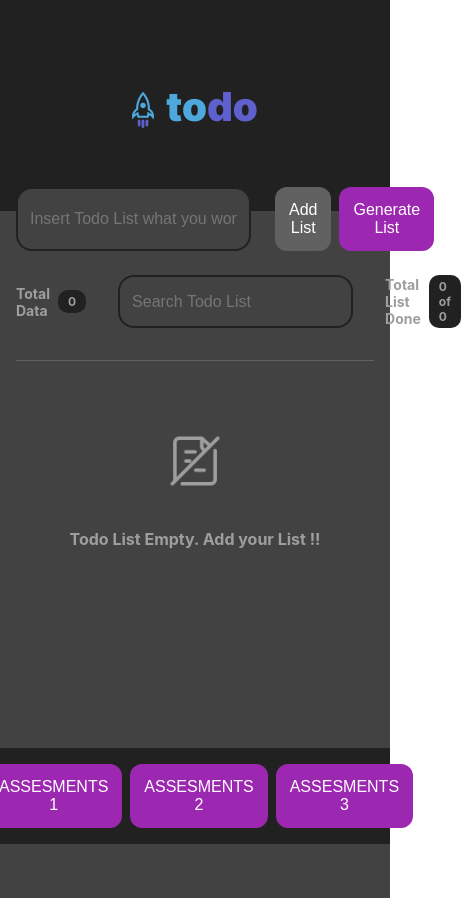
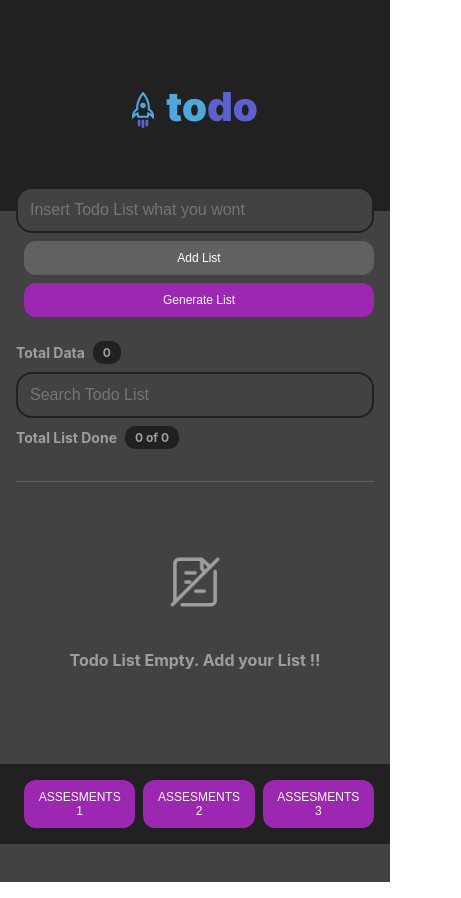
Before and after one commit to ilhamdani97/todo-react, a React (Create React App) app: page / in a window 390 px wide. Shown: the whole page, 461 px wide, since content can reach past the window. Built offline with nearby package versions, Linux system fonts and the light colour scheme.

Commit message:
fix mobile

```diff
--- a/src/components/atoms/Button/styles.ts
+++ b/src/components/atoms/Button/styles.ts
@@ -17,6 +17,10 @@ const Buttons = styled.button<{ variant?: 'primary' | 'secondary' | 'disable', m
         border-color: ${props => props.variant === 'disable' ? colors.gray : colors.darkPurple};
         transition-duration: 0.3s;
     };
+    @media (max-width: 500px) {
+        padding: 8px;
+        font-size: 12px;
+    };
 
 `;
 
--- a/src/components/atoms/Input/styles.ts
+++ b/src/components/atoms/Input/styles.ts
@@ -11,6 +11,9 @@ const Inputs = styled.input<{variant?: 'small' | 'default'}>`
     color: ${colors.lightGray};
     ${props => props.variant === 'small' ? 'width: 30vw;' : null}
     font-size: 16px;
+    @media (max-width: 768px) {
+        margin-right: 0px;
+    };
 `;
 
 export default Inputs
--- a/src/components/atoms/RadioButton/styles.ts
+++ b/src/components/atoms/RadioButton/styles.ts
@@ -6,12 +6,16 @@ const Radio = {
         background-color: ${props => props.active ? colors.purplePrimary : colors.white};
         border: 3px solid ${colors.purplePrimary};
         height: 18px;
-        width: 18px;
-        border-radius: 100%;
+        min-width: 18px;
+        margin-right: 16px;
+        border-radius: 18px;
         display: flex;
         justify-content:center;
         align-items:center;
         cursor: pointer;
+        @media (max-width: 500px) {
+            margin-right: 8px;
+        };
     `,
     ImageCheck: styled.img.attrs(({src}) => ({
         alt: 'image-check',
--- a/src/components/molecules/CardTodo/styles.ts
+++ b/src/components/molecules/CardTodo/styles.ts
@@ -54,7 +54,6 @@ const Todo = {
         font-size: 14px;
         color: ${props => props.active ? colors.lightGray: colors.gray100};
         font-weight: 400;
-        margin-left: 12px;
         ${props => props.active ? 'text-decoration: line-through;' : null}
     `,
     LoadingIcon: styled.div`
@@ -70,7 +69,10 @@ const Todo = {
         margin-top: 6px;
         margin-bottom: 6px;
         border-radius: 8px;
-        width: 400px;
+        width: 300px;
+        @media (max-width: 768px) {
+            width: 150px;
+        };
         ${shimmerAnimation}
     `
 }
--- a/src/components/molecules/FormAddList/styles.ts
+++ b/src/components/molecules/FormAddList/styles.ts
@@ -7,6 +7,10 @@ const Form = {
         justify-content: space-between;
         align-item: center;
         align-content: center;
+        @media (max-width: 500px) {
+            flex-direction: column;
+            gap: 8px;
+        };
     `,
 
 }
--- a/src/components/organisms/ListTodo/styles.ts
+++ b/src/components/organisms/ListTodo/styles.ts
@@ -10,6 +10,9 @@ const List = {
             display: flex;
             flex-direction: row;
             justify-content: space-between;
+            @media (max-width: 500px) {
+                flex-direction: column;
+            };
         `,
         ContainerTotal:  styled.div`
             display: flex;
@@ -17,6 +20,9 @@ const List = {
             align-content: center;
             align-items: center;
             margin-right: 32px;
+            @media (max-width: 500px) {
+                margin-bottom: 8px;
+            };
         `,
         ContainerComplete:  styled.div`
             display: flex;
@@ -24,6 +30,10 @@ const List = {
             align-content: center;
             align-items: center;
             margin-left: 16px;
+            @media (max-width: 500px) {
+                margin-left: 0px;
+                margin-top: 8px;
+            };
         `,
         Text: styled.text`
             font-size: 14px;
--- a/src/pages/TodoList/styles.ts
+++ b/src/pages/TodoList/styles.ts
@@ -26,7 +26,7 @@ const TodoLists = {
         @media (max-width: 768px) {
             margin-left: 16px;
             margin-right: 16px;
-        }
+        };
         padding-bottom: 24px;
         margin-top: -24px;
         min-height: 70vh;
```
